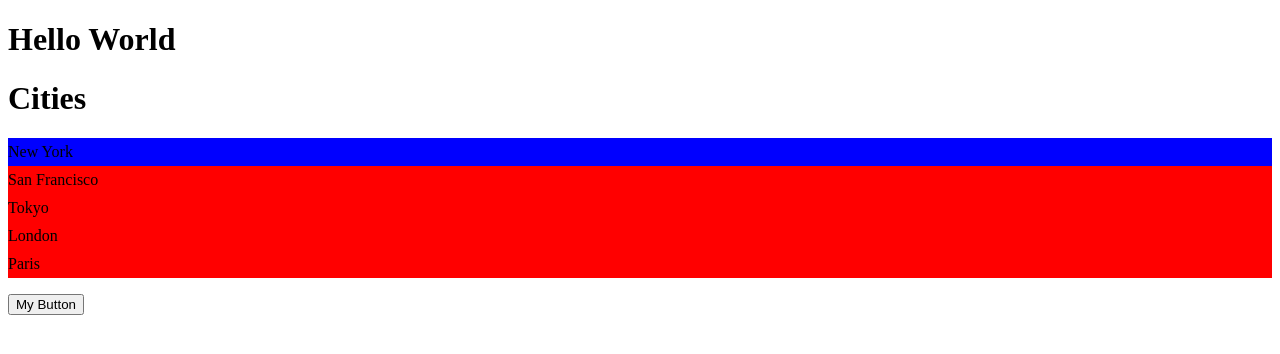
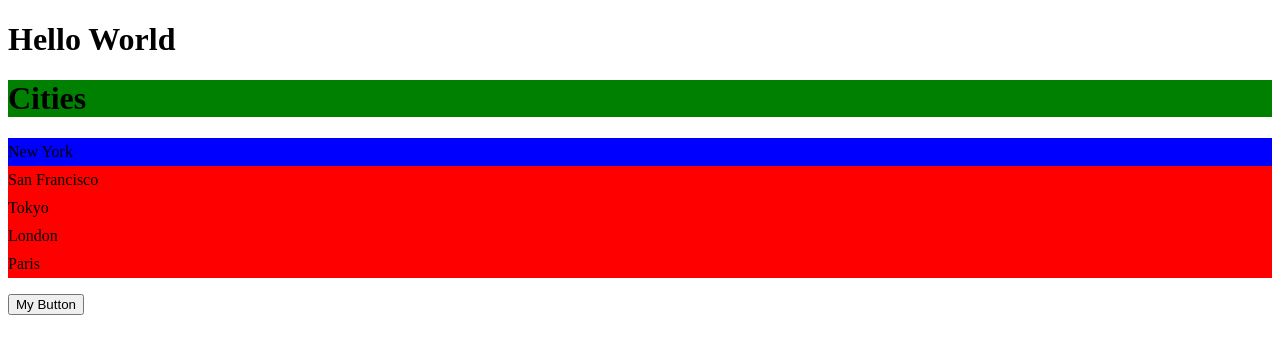
Before and after one commit to jaishankarg24/react-18-game, a React (Vite) app: page / in a window 1280 px wide. Shown: the top 354 px of the page. Built offline with nearby package versions, Linux system fonts and the light colour scheme.

Commit message:
Inline Styles

```diff
--- a/src/components/ListGroup/ListGroup.tsx
+++ b/src/components/ListGroup/ListGroup.tsx
@@ -61,9 +61,12 @@ function ListGroup({ items, heading, onSelectItem }: Props) {
   // 0 = selectedIndex
   // 1 = updater function setSelectedIndex
 
+  const headingStyle = { backgroundColor: "green" };
+
   return (
     <>
-      <h1>{heading}</h1>
+      {/* <h1 style={{ backgroundColor: "yellowgreen" }}>{heading}</h1> */}
+      <h1 style={headingStyle}>{heading}</h1>
 
       {/* {items.length === 0 ? <p>No item Found</p> : null} */}
       {/* {message} */}
```
